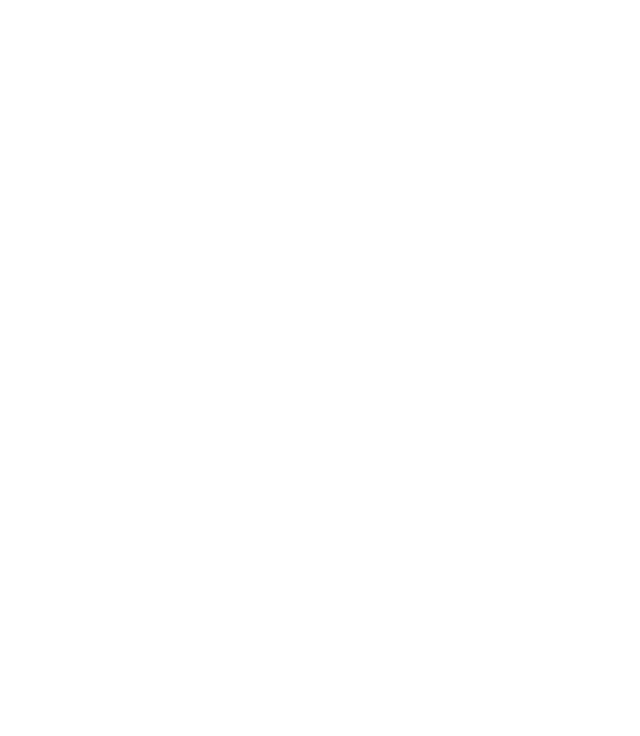
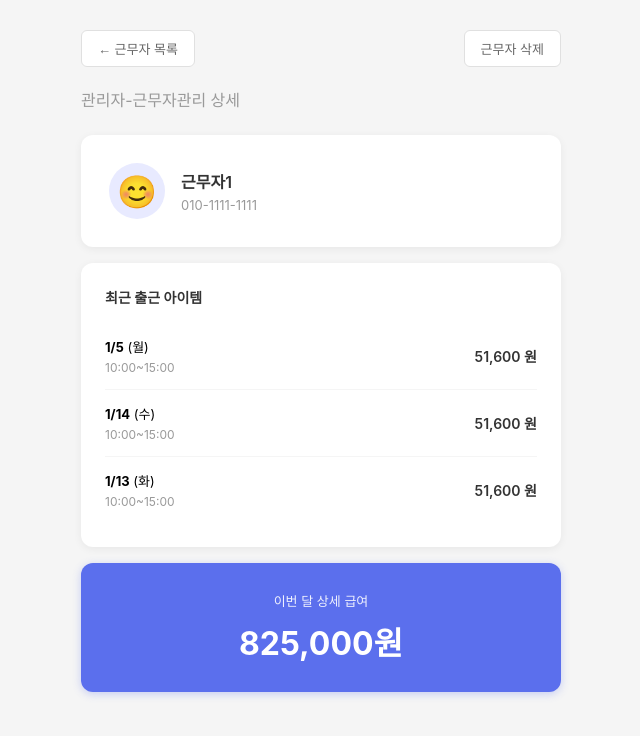
Before and after one commit to lg-cns-am-inspire-team-3/inspire-fe, a React (Create React App) app: page /admin/workers/1 in a window 1280 px wide. Before the commit this address had no page. Shown: the top 736 px of the page, without its empty margins (319-959 px from the left). Built offline with nearby package versions, Linux system fonts and the light colour scheme.

Commit message:
feat: 근무자 클릭시 근무자 상세페이지로 이동

```diff
--- a/src/App.js
+++ b/src/App.js
@@ -1,14 +1,33 @@
 import './App.css';
+// import WorkerManagement from './pages/WorkerManagement';
+// import WorkerDetail from './pages/WorkerDetail';
+// import { BrowserRouter, Route, Routes } from 'react-router-dom';
+
+// function App() {
+//   return (
+//     <BrowserRouter>
+//       <Routes>
+//         <Route path="/admin/workers" element={<WorkerManagement />} />
+//         <Route path="/admin/worker/:id" element={<WorkerDetail />} />
+//       </Routes>
+//     </BrowserRouter>
+//   );
+// }
+
+// export default App;
+
+// App.js
+import { BrowserRouter, Routes, Route } from 'react-router-dom';
 import WorkerManagement from './pages/WorkerManagement';
 import WorkerDetail from './pages/WorkerDetail';
-import { BrowserRouter, Route, Routes } from 'react-router-dom';
 
 function App() {
   return (
     <BrowserRouter>
       <Routes>
         <Route path="/admin/workers" element={<WorkerManagement />} />
-        <Route path="/admin/worker/:id" element={<WorkerDetail />} />
+
+        <Route path="/admin/workers/:id" element={<WorkerDetail />} />
       </Routes>
     </BrowserRouter>
   );
--- a/src/pages/WorkerDetail.jsx
+++ b/src/pages/WorkerDetail.jsx
@@ -1,32 +1,43 @@
 import { useState } from 'react';
-import { useNavigate } from 'react-router-dom';
+import { useNavigate, useParams } from 'react-router-dom';
 import './WorkerDetail.css';
 import DeleteWorkerModal from '../components/DeleteWorkerModal';
 
 function WorkerDetail() {
   const navigate = useNavigate();
+  const { id } = useParams();
 
-  // 🔥 삭제 모달 열림 여부
   const [isDeleteOpen, setIsDeleteOpen] = useState(false);
 
-  const [workerInfo] = useState({
-    name: '근무자1',
-    phone: '010-1234-5678'
-  });
+  // 🔥 임시 근무자 데이터
+  const workers = [
+    { id: 1, name: '근무자1', phone: '010-1111-1111' },
+    { id: 2, name: '근무자2', phone: '010-2222-2222' },
+    { id: 3, name: '근무자3', phone: '010-3333-3333' },
+  ];
 
+  // 🔥 출근 기록 (항상 최상단에서 선언)
   const [schedules] = useState([
-    { date: '1/5', day: '(월)', time: '10:00~ 15:00', pay: '51,600 원' },
-    { date: '1/14', day: '(수)', time: '10:00~ 15:00', pay: '51,600 원' },
-    { date: '1/13', day: '(화)', time: '10:00~ 15:00', pay: '51,600 원' },
-    { date: '1/12', day: '(월)', time: '10:00~ 15:00', pay: '51,600 원' },
-    { date: '1/09', day: '(토)', time: '10:00~ 15:00', pay: '51,600 원' }
+    { date: '1/5', day: '(월)', time: '10:00~15:00', pay: '51,600 원' },
+    { date: '1/14', day: '(수)', time: '10:00~15:00', pay: '51,600 원' },
+    { date: '1/13', day: '(화)', time: '10:00~15:00', pay: '51,600 원' },
   ]);
+
+  // 🔥 URL id로 근무자 찾기
+  const workerInfo = workers.find(
+    worker => worker.id === Number(id)
+  );
 
   return (
     <div className="detail-page">
       <div className="detail-container">
+
+        {/* ❗ 근무자 없을 때 */}
+        {!workerInfo ? (
+          <p>근무자를 찾을 수 없습니다.</p>
+        ) : (
+          <>
             <div className="detail-header">
-          {/* 🔥 근무자 목록으로 이동 */}
               <button
                 className="back-btn"
                 onClick={() => navigate('/admin/workers')}
@@ -34,7 +45,6 @@ function WorkerDetail() {
                 ← 근무자 목록
               </button>
 
-          {/* 🔥 삭제 모달 열기 */}
               <button
                 className="delete-btn"
                 onClick={() => setIsDeleteOpen(true)}
@@ -45,7 +55,7 @@ function WorkerDetail() {
 
             <h2 className="detail-page-title">관리자-근무자관리 상세</h2>
 
-        {/* 근무자 정보 카드 */}
+            {/* 근무자 정보 */}
             <div className="worker-info-card">
               <div className="worker-avatar">😊</div>
               <div className="worker-info">
@@ -54,7 +64,7 @@ function WorkerDetail() {
               </div>
             </div>
 
-        {/* 최근 출근 기록 */}
+            {/* 출근 기록 */}
             <div className="schedule-section">
               <h3 className="schedule-section-title">최근 출근 아이템</h3>
               <div className="schedule-list">
@@ -62,8 +72,7 @@ function WorkerDetail() {
                   <div key={index} className="schedule-item">
                     <div className="schedule-left">
                       <span className="schedule-date">
-                    <span className="date-bold">{schedule.date}</span>{' '}
-                    <span className="date-gray">{schedule.day}</span>
+                        <strong>{schedule.date}</strong> {schedule.day}
                       </span>
                       <span className="schedule-time">{schedule.time}</span>
                     </div>
@@ -73,22 +82,21 @@ function WorkerDetail() {
               </div>
             </div>
 
-        {/* 이번 달 급여 */}
             <div className="total-pay-section">
               <p className="total-pay-label">이번 달 상세 급여</p>
               <p className="total-pay-amount">825,000원</p>
             </div>
+          </>
+        )}
       </div>
 
-      {/* 🔥 근무자 삭제 모달 */}
+      {/* 삭제 모달 */}
       <DeleteWorkerModal
         isOpen={isDeleteOpen}
         onClose={() => setIsDeleteOpen(false)}
         onConfirm={() => {
           setIsDeleteOpen(false);
           alert('근무자가 삭제되었습니다');
-
-          // 🔥 삭제 후 목록 페이지로 이동
           navigate('/admin/workers');
         }}
       />
--- a/src/pages/WorkerManagement.jsx
+++ b/src/pages/WorkerManagement.jsx
@@ -1,12 +1,14 @@
 import { useState } from 'react';
+import { useNavigate } from 'react-router-dom';
 import './WorkerManagement.css';
 import LogoutModal from '../components/LogoutModal';
 import NewWorkerAddModal from '../components/NewWorkerAddModal';
 
 function WorkerManagement() {
+  const navigate = useNavigate();
+
   const [isLogoutOpen, setIsLogoutOpen] = useState(false);
   const [isAddOpen, setIsAddOpen] = useState(false);
-
 
   const [workers, setWorkers] = useState([
     { id: 1, name: '근무자1' },
@@ -35,7 +37,8 @@ function WorkerManagement() {
           <h2 className="page-title">관리자-메인</h2>
           <button
             className="logout-btn"
-            onClick={() => setIsLogoutOpen(true)}>
+            onClick={() => setIsLogoutOpen(true)}
+          >
             로그아웃
           </button>
         </div>
@@ -47,9 +50,14 @@ function WorkerManagement() {
               <h3 className="section-title">근무자 관리</h3>
             </div>
 
+            {/* 🔥 근무자 카드 */}
             <div className="worker-grid">
               {workers.map(worker => (
-                <div key={worker.id} className="worker-card">
+                <div
+                  key={worker.id}
+                  className="worker-card"
+                  onClick={() => navigate(`/admin/workers/${worker.id}`)} // 🔥 여기!!
+                >
                   <div className="worker-icon">😊</div>
                   <p className="worker-name">{worker.name}</p>
                 </div>
@@ -100,6 +108,7 @@ function WorkerManagement() {
         </div>
       </div>
 
+      {/* 로그아웃 모달 */}
       <LogoutModal
         isOpen={isLogoutOpen}
         onClose={() => setIsLogoutOpen(false)}
@@ -109,21 +118,18 @@ function WorkerManagement() {
         }}
       />
 
+      {/* 근무자 추가 모달 */}
       <NewWorkerAddModal
         isOpen={isAddOpen}
         onClose={() => setIsAddOpen(false)}
         onSubmit={(data) => {
-                // 🔥 새 근무자 객체 생성
           const newWorker = {
-                id: Date.now(), // 임시 ID
+            id: Date.now(),
             name: data.name
           };
-
-                // 🔥 기존 근무자 + 새 근무자 추가
-                setWorkers((prev) => [...prev, newWorker]);
+          setWorkers(prev => [...prev, newWorker]);
         }}
       />
-
     </div>
   );
 }
```
Lines whose indentation alone changed are shown as unchanged.
